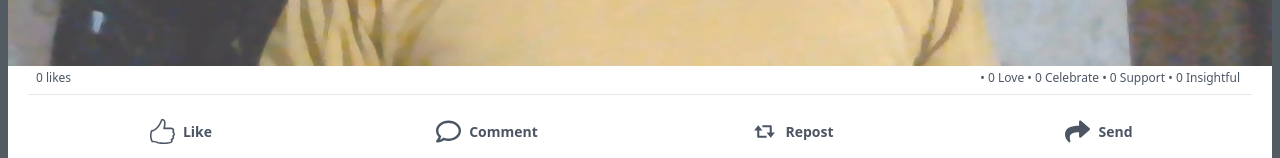
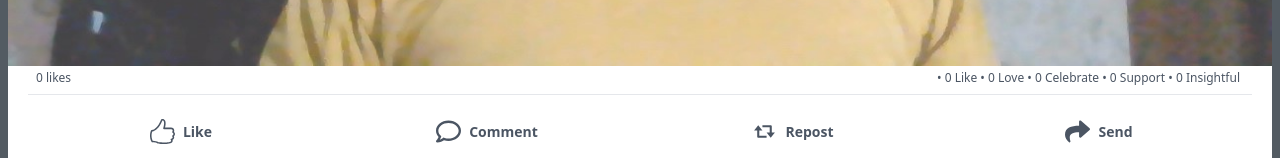
Before and after one commit to kirankuyate2157/Compomponents, a React (Vite) app: page /post in a window 1280 px wide. Shown: the part 749-907 px from the top of the page. Built offline with nearby package versions, Linux system fonts and the light colour scheme.

Commit message:
reaction tab added

```diff
--- a/src/components/Post.jsx
+++ b/src/components/Post.jsx
@@ -1,4 +1,4 @@
-import { useState } from "react";
+import { useState, useEffect } from "react";
 import LinesEllipsis from "react-lines-ellipsis";
 
 import myphoto from "./../assets/myphoto.jpg";
@@ -57,7 +57,9 @@ const Post = () => {
 
   const handleReactionLeave = () => {
     if (!isLiked) {
-      setReactionOptionsVisible(false);
+      setTimeout(() => {
+        setReactionOptionsVisible(false);
+      }, 2000); // 2 seconds delay
     }
   };
 
@@ -70,30 +72,48 @@ const Post = () => {
       { label: "Insightful", emoji: "🧠" },
     ];
 
+    const [hoveredEmoji, setHoveredEmoji] = useState(null);
+
     return (
-      <div className='absolute  bottom-2 flex bg-white rounded-lg text-xl shadow-2xl p-1 z-10'>
+      <div className='absolute bottom-2 flex bg-white rounded-lg text-xl shadow-2xl p-1 z-10'>
         {reactionOptions.map((option) => (
           <div
             key={option.label}
-            className='cursor-pointer  hover:bottom-3 hover:bg-gray-100 rounded p-2'
+            className={`relative cursor-pointer hover:bottom-3 hover:bg-transparent   rounded p-2 transform transition-transform ${
+              hoveredEmoji === option.emoji ? "scale-100 opacity-150" : ""
+            }`}
             onClick={() => onSelectReaction(option)}
+            onMouseEnter={() => setHoveredEmoji(option.emoji)}
+            onMouseLeave={() => setHoveredEmoji(null)}
           >
             {option.emoji}
+            {hoveredEmoji === option.emoji && (
+              <div className='absolute bottom-full left-1/2 transform -translate-x-1/2 bg-black text-white text-xs px-2 py-1 rounded-lg'>
+                {option.label}
+              </div>
+            )}
           </div>
         ))}
       </div>
     );
   };
 
-  const Reaction = ({ Icons, title, onClick, isActive }) => {
+  const Reaction = ({
+    Icons,
+    title,
+    onClick,
+    isActive,
+    onMouseLeave,
+    onMouseEnter,
+  }) => {
     return (
       <div
         className={`flex w-full justify-center p-2 sm:p-4 my-2 text-gray-600 hover:bg-gray-100 cursor-pointer gap-1 md:gap-2 items-center sm:text-sm md:text-md font-bold rounded-lg ${
           isActive ? "text-blue-500" : ""
         }`}
         onClick={onClick}
-        onMouseEnter={handleReactionHover}
-        // onMouseLeave={handleReactionLeave}
+        onMouseEnter={onMouseEnter}
+        onMouseLeave={onMouseLeave}
       >
         <Icons className={`w-[20px] sm:w-[30px] md:w-[25px] h-auto`} />
         <span className='hidden sm:flex'>{title}</span>
@@ -180,9 +200,9 @@ const Post = () => {
           </div>
           <div className='flex px-2 gap-2'>
             <h6>
-              • {reactionCounts.Love} Love • {reactionCounts.Celebrate}{" "}
-              Celebrate • {reactionCounts.Support} Support •{" "}
-              {reactionCounts.Insightful} Insightful
+              • {reactionCounts.Like} Like • {reactionCounts.Love} Love •{" "}
+              {reactionCounts.Celebrate} Celebrate • {reactionCounts.Support}{" "}
+              Support • {reactionCounts.Insightful} Insightful
             </h6>
           </div>
         </div>
@@ -191,8 +211,10 @@ const Post = () => {
           <Reaction
             Icons={SlLike}
             title={"Like"}
-            onClick={() => onSelectReaction("Like")}
+            onClick={() => handleReactionSelect({ label: "Like", emoji: "👍" })}
             isActive={isLiked}
+            onMouseEnter={handleReactionHover}
+            onMouseLeave={handleReactionLeave}
           />
           <Reaction Icons={FaRegComment} title={"Comment"} />
           <Reaction Icons={BiRepost} title={"Repost"} />
```
